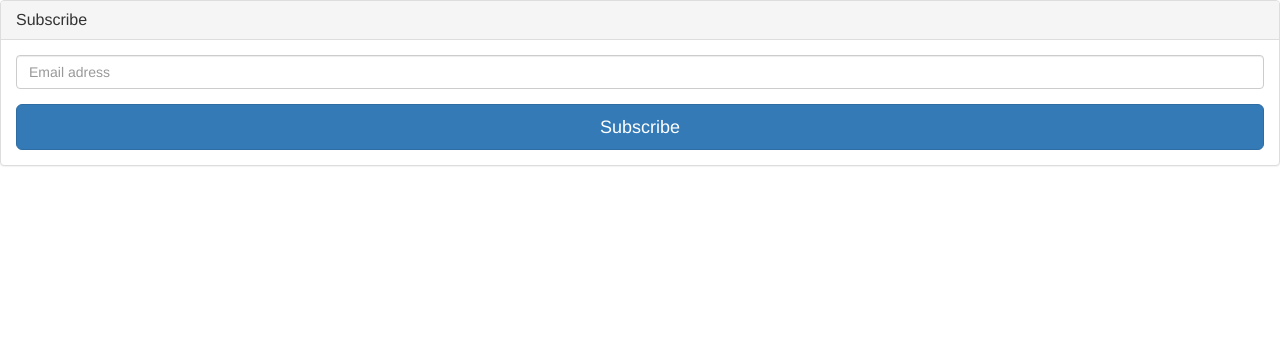
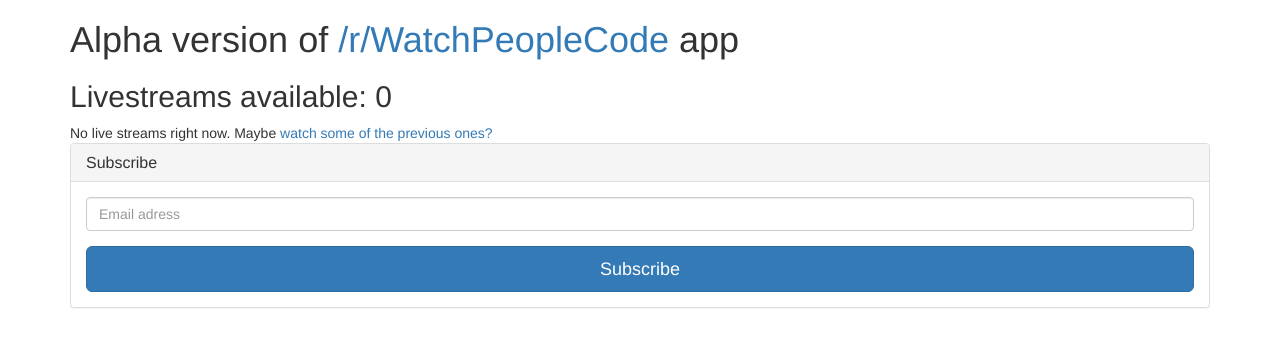
Before and after one commit to eleweek/WatchPeopleCode, a Flask app: template templates/index.html in a window 1280 px wide. Shown: the top 347 px of the page. Run offline with Flask 2, Linux system fonts and the light colour scheme; the template is opened without the code that fills it, so the values that code supplies are empty; some libraries are stand-ins or nearby versions.

Commit message:
Getting videos from subreddit now works

```diff
--- a/app.py
+++ b/app.py
@@ -1,15 +1,41 @@
 from flask import Flask, render_template
 from flask_bootstrap import Bootstrap
-
+import praw
+import os
+from utils import youtube_video_id, is_live_stream
+from bs4 import BeautifulSoup
 
 app = Flask(__name__)
 Bootstrap(app)
 
+reddit_user_agent = "/r/WatchPeopleCode app"
+youtube_api_key = os.environ['ytokkey']
+
+
+def extract_links_from_selftexts(selftext_html):
+    soup = BeautifulSoup(selftext_html)
+    return [a['href'] for a in soup.findAll('a')]
+
+
+def get_current_live_streams_ids():
+    r = praw.Reddit(user_agent=reddit_user_agent)
+    r.config.decode_html_entities = True
+
+    submissions = list(r.get_subreddit('watchpeoplecode').get_new(limit=10))
+    submission_urls = [s.url for s in submissions]
+    selfposts_urls = sum([extract_links_from_selftexts(s.selftext_html) for s in submissions if s.selftext_html], [])
+    youtube_ids = set(filter(None, [youtube_video_id(s) for s in selfposts_urls + submission_urls]))
+    live_stream_ids = [yt_id for yt_id in youtube_ids if is_live_stream(yt_id, youtube_api_key)]
+
+    return live_stream_ids
+
 
 @app.route('/')
 def index():
-    return render_template('index.html')
+    live_stream_ids = get_current_live_streams_ids()
+    print live_stream_ids
+    return render_template('index.html', live_stream_ids=live_stream_ids*2)
 
 
 if __name__ == '__main__':
-    app.run()
+    app.run(debug=True)
--- a/requirements.txt
+++ b/requirements.txt
@@ -6,4 +6,8 @@ Werkzeug==0.9.6
 argparse==1.2.1
 gunicorn==19.1.1
 itsdangerous==0.24
+praw==2.1.20
+requests==2.5.1
+six==1.9.0
+update-checker==0.11
 wsgiref==0.1.2
--- a/templates/index.html
+++ b/templates/index.html
@@ -11,6 +11,18 @@
 {% block title %}Watch people code{% endblock %}
 
 {% block content %}
+  <div class="container">
+      <h1> Alpha version of <a href="http://www.reddit.com/r/WatchPeopleCode/">/r/WatchPeopleCode</a> app </h1>
+      <h2> Livestreams available: {{live_stream_ids|length}}</h2>
+      {% for id in live_stream_ids %}
+        <iframe id="ytplayer" type="text/html" width="640" height="390"
+                                                           src="http://www.youtube.com/embed/{{id}}?autoplay=0"
+         frameborder="0"/>
+        </iframe>
+      {% else %}
+        No live streams right now. Maybe <a href="https://docs.google.com/spreadsheets/d/1ANp6WewbBsFKuIPy0lybki8UldhXSd29LjcjS2PNCjU/">watch some of the previous ones?</a>
+      {% endfor %}
+
       <form action="" method="POST" class="form form-subscribe" role="form">
         <div class="panel panel-default">
           <div class="panel-heading">
@@ -25,4 +37,5 @@
           </div>
         </div>
       </form>
+  </div>
 {% endblock %}
```
Also changed, not shown: utils.py (added, +36 -0 lines). Lines whose indentation alone changed are shown as unchanged.
